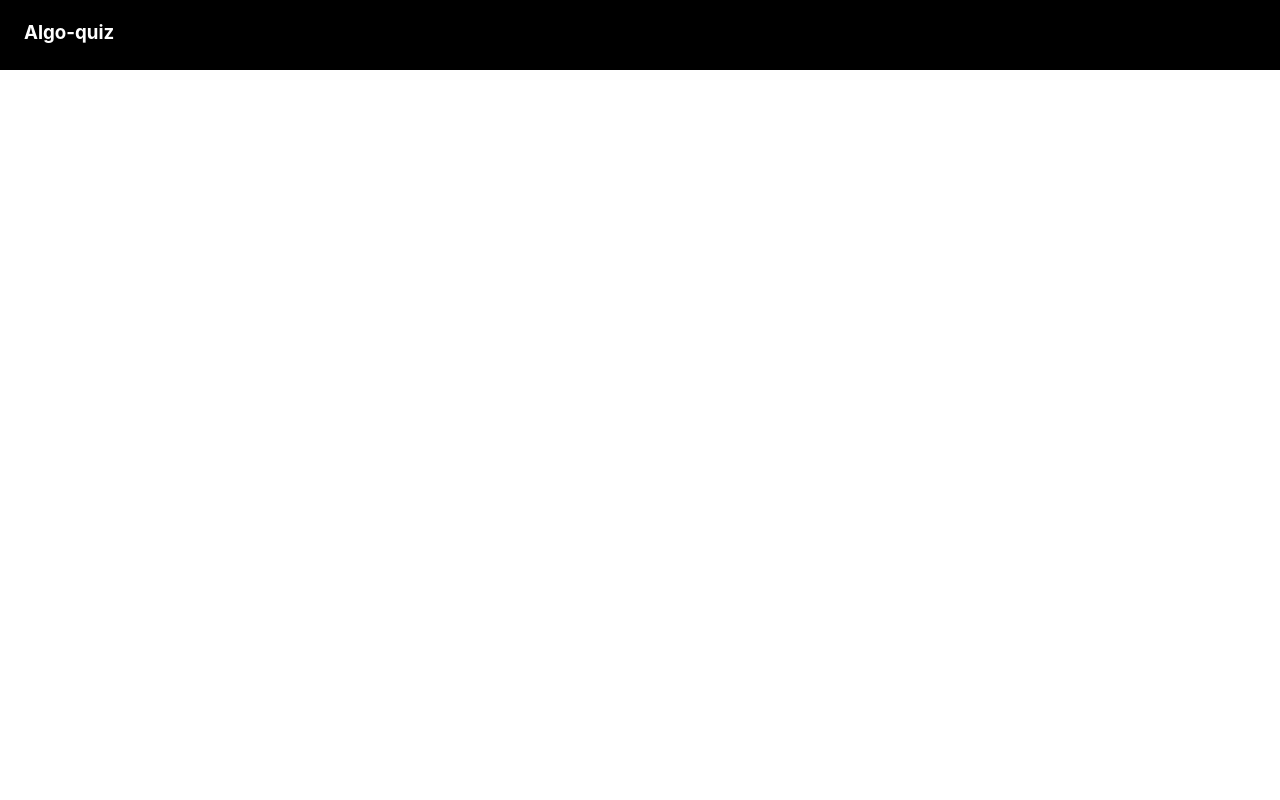
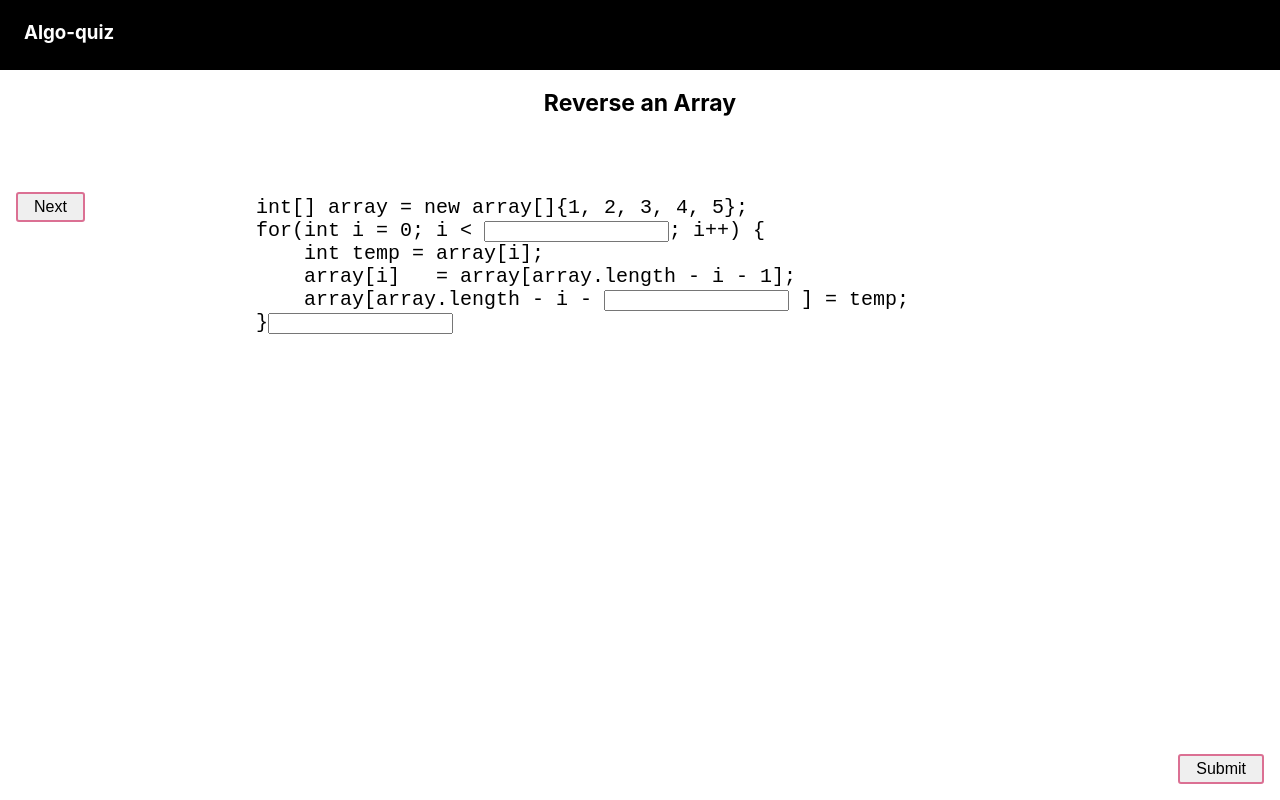
Before and after one commit to VietDinh17/GoogleHackathonSJSU, a React (Create React App) app in the folder client/: page /views/Problem in a window 1280 px wide. Built offline with nearby package versions, Linux system fonts and the light colour scheme.

Commit message:
input done

```diff
--- a/client/package.json
+++ b/client/package.json
@@ -7,7 +7,7 @@
     "react": "^16.12.0",
     "react-dom": "^16.12.0",
     "react-router-dom": "^5.1.2",
-    "react-scripts": "3.2.0",
+    "react-scripts": "^3.2.0",
     "styled-components": "^4.4.1"
   },
   "scripts": {
--- a/client/src/App.js
+++ b/client/src/App.js
@@ -7,8 +7,10 @@ function App() {
     <div>
       <Header/>
       <RouterHandler/>
+
     </div>
   );
 }
 
+
 export default App;
--- a/client/src/RouterHandler.js
+++ b/client/src/RouterHandler.js
@@ -1,10 +1,13 @@
 import React from 'react';
 import { Switch, Route } from 'react-router-dom';
 import Home from './views/Home';
+import Problem from './views/Problem';
 
 const RouteHandler = () => (
     <Switch>
         <Route exact path='/' component={Home} />
+        <Route exact path='/views/Problem' component={Problem} />
+
     </Switch>
 )
 
--- /dev/null
+++ b/client/src/views/Problem.js
@@ -0,0 +1,131 @@
+import React, { Component } from 'react'
+
+import styled from 'styled-components';
+
+const ContainerTitle = styled.h2`
+    text-align: center;
+    font-size: 23px;
+`;
+
+const CodeBox = styled.div`
+    position: absolute;
+    left: 20%;
+    right: 20%;
+    font-size: 20px;
+`;
+
+const SubmitBtn = styled.button`
+    type: submit;
+    position: absolute;
+    right: 0;
+    bottom: 0;
+    font-size: 1em;
+    margin: 1em;
+    padding: 0.25em 1em;
+    border: 2px solid palevioletred;
+    border-radius: 3px;
+`;
+
+const NextBtn = styled.button`
+    type: submit;
+    position: relative;
+    bottom: 0;
+    font-size: 1em;
+    margin: 1em;
+    padding: 0.25em 1em;
+    border: 2px solid palevioletred;
+    border-radius: 3px;
+`;
+
+
+export class Problem extends Component {
+    constructor(props){
+        super(props);
+        this.state = {value: ''};
+
+        this.handleSubmitBtn = this.handleSubmitBtn.bind(this);
+    }
+    handleSubmitBtn(event){
+        console.log("handleSubmitBtn clicked");
+        this.setState({value: event.target.value});
+
+        var userSols = []
+        for(var i = 0; i < currProblem.code.length - 1; i++){
+            var inputName = 'blank' + i;
+            userSols.push(document.getElementById(inputName).value)
+        }
+
+        for(var j = 0; j < userSols.length; j++){
+            var str1 = userSols[j];
+            var str2 = currProblem.ans[j];
+            var n = str1.localeCompare(str2);
+            if(n === 0){
+                alert('Correct!!')
+                return;
+            }else{
+                alert("Incorrect!!!")
+                return;
+            }
+        }
+
+    }
+    render() {
+
+        return (
+
+            <div>
+            <ContainerTitle>
+            Reverse an Array
+            </ContainerTitle>
+
+
+                <br></br>
+                <br></br>
+               <CodeBox className='codebox'>
+
+               <pre id={'displayCode'}>
+                    {currProblem.code.map((value, index) => {
+                        return (
+                            <span key={index}>{value}<input id={'blank'+index}></input></span>
+
+                        )
+
+                    })}
+
+
+                </pre>
+
+               </CodeBox>
+               <NextBtn type={'submit'} onClick={this.handleNextBtn}>Next</NextBtn>
+               <SubmitBtn type={'submit'} onClick={this.handleSubmitBtn}>Submit</SubmitBtn>
+
+            </div>
+
+        )
+
+    }
+
+
+}
+
+
+
+const currProblem = {
+    "id" : "1",
+
+    "code":[ `int[] array = new array[]{1, 2, 3, 4, 5};
+for(int i = 0; i < `,
+     `; i++) {
+    int temp = array[i];
+    array[i]   = array[array.length - i - 1];
+    array[array.length - i - `,
+    ` ] = temp;
+}`],
+    "ans": ['array.length', '1']
+
+}
+
+
+
+
+export default Problem
```
Also changed, not shown: 1 other file (tests, documents, lock files or other folders).
